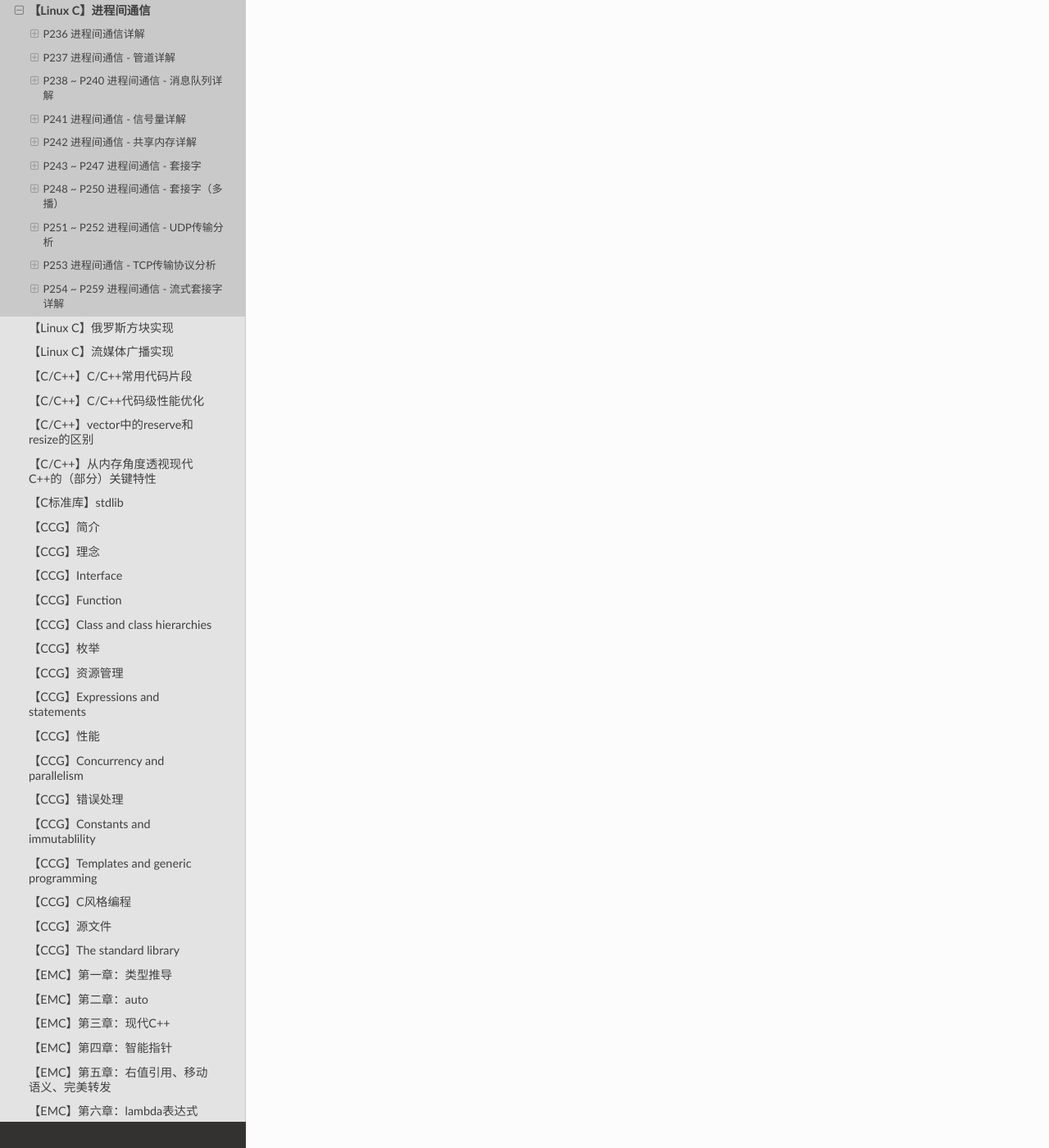
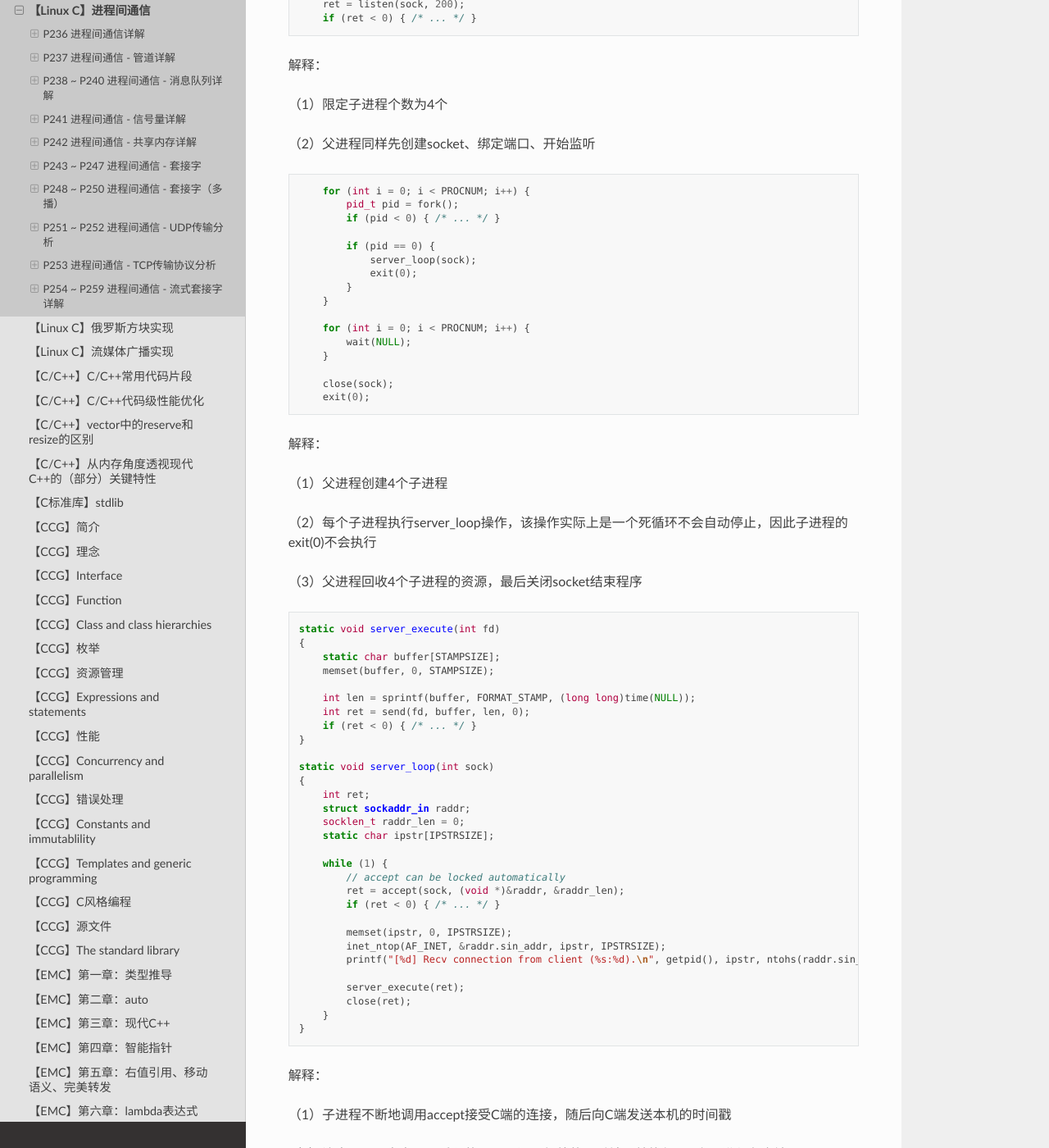
Before and after one commit to wallace-lai/learning-notes, a Sphinx documentation site: the page built from source/Language/linux-c3.md, in a window 1280 px wide and 1400 px high, scrolled down 31690 px. Shown: the whole window at 82% size. Built offline with Sphinx 7.4.7 and the Read the Docs theme 2.0.0, drawn with Linux system fonts in a browser that asks for light colours; some of the changed text lies outside the part shown.

Commit message:
update linux c (#98)

````diff
--- a/source/Language/linux-c3.md
+++ b/source/Language/linux-c3.md
@@ -1380,6 +1380,118 @@ TCP通信的步骤：
 （3）随后C端不停地从socket中读取S端的发送的数据往标准输出打印
 
 
-### 5. 静态进程池套接字实现
+### 5. 静态进程池套接字的echo服务器实现
+
+[完整源码](https://github.com/wallace-lai/learn-apue/tree/main/src/ipc/socket/stream/pool_static)
+
+在本案例中，要求在S端设立数量固定的进程池来处理来自C端的请求。我们只需要在echo服务器的基本版本上改进S端代码即可。
+
+```c
+#define PROCNUM 4
+
+
+    int sock = socket(AF_INET, SOCK_STREAM, 0 /* IPPROTO_TCP, IPPROTO_SCTP */);
+    if (sock < 0) { /* ... */ }
+
+    int val = 1;
+    ret = setsockopt(sock, SOL_SOCKET, SO_REUSEADDR, &val, sizeof(val));
+    if (ret < 0) { /* ... */ }
+
+    struct sockaddr_in laddr;
+    laddr.sin_family = AF_INET;
+    laddr.sin_port = htons(atoi(SERVER_PORT));
+    inet_pton(AF_INET, "0.0.0.0", (void *)&laddr.sin_addr);
+
+    ret = bind(sock, (void *)&laddr, sizeof(laddr));
+    if (ret < 0) { /* ... */ }
+
+    ret = listen(sock, 200);
+    if (ret < 0) { /* ... */ }
+```
+
+解释：
+
+（1）限定子进程个数为4个
+
+（2）父进程同样先创建socket、绑定端口、开始监听
+
+```c
+    for (int i = 0; i < PROCNUM; i++) {
+        pid_t pid = fork();
+        if (pid < 0) { /* ... */ }
+
+        if (pid == 0) {
+            server_loop(sock);
+            exit(0);
+        }
+    }
+
+    for (int i = 0; i < PROCNUM; i++) {
+        wait(NULL);
+    }
+
+    close(sock);
+    exit(0);
+```
+
+解释：
+
+（1）父进程创建4个子进程
+
+（2）每个子进程执行server_loop操作，该操作实际上是一个死循环不会自动停止，因此子进程的exit(0)不会执行
+
+（3）父进程回收4个子进程的资源，最后关闭socket结束程序
+
+```c
+static void server_execute(int fd)
+{
+    static char buffer[STAMPSIZE];
+    memset(buffer, 0, STAMPSIZE);
+
+    int len = sprintf(buffer, FORMAT_STAMP, (long long)time(NULL));
+    int ret = send(fd, buffer, len, 0);
+    if (ret < 0) { /* ... */ }
+}
+
+static void server_loop(int sock)
+{
+    int ret;
+    struct sockaddr_in raddr;
+    socklen_t raddr_len = 0;
+    static char ipstr[IPSTRSIZE];
+
+    while (1) {
+        // accept can be locked automatically
+        ret = accept(sock, (void *)&raddr, &raddr_len);
+        if (ret < 0) { /* ... */ }
+
+        memset(ipstr, 0, IPSTRSIZE);
+        inet_ntop(AF_INET, &raddr.sin_addr, ipstr, IPSTRSIZE);
+        printf("[%d] Recv connection from client (%s:%d).\n", getpid(), ipstr, ntohs(raddr.sin_port));
+
+        server_execute(ret);
+        close(ret);
+    }
+}
+```
+
+解释：
+
+（1）子进程不断地调用accept接受C端的连接，随后向C端发送本机的时间戳
+
+（2）注意accept自身是可重入的，无需设置额外的互斥锁，就能保证4个子进程有序地accept同一个socket
+
+
+静态进程池（固定子进程个数）的弊端：
+
+（1）无法应对瞬时的大流量冲击
+
+（2）S端闲时，子进程也不销毁，仍然占用系统资源
+
+可以将静态进程池改造成动态进程池，要求池中子进程数量不少于下限N（比如10）个，不超过上限M（比如200）个。
+
+### 6. 动态进程池套接字的echo服务器实现
+
+[完整源码](https://github.com/wallace-lai/learn-apue/tree/main/src/ipc/socket/stream/pool_dynamic)
 
 【pending】
````
